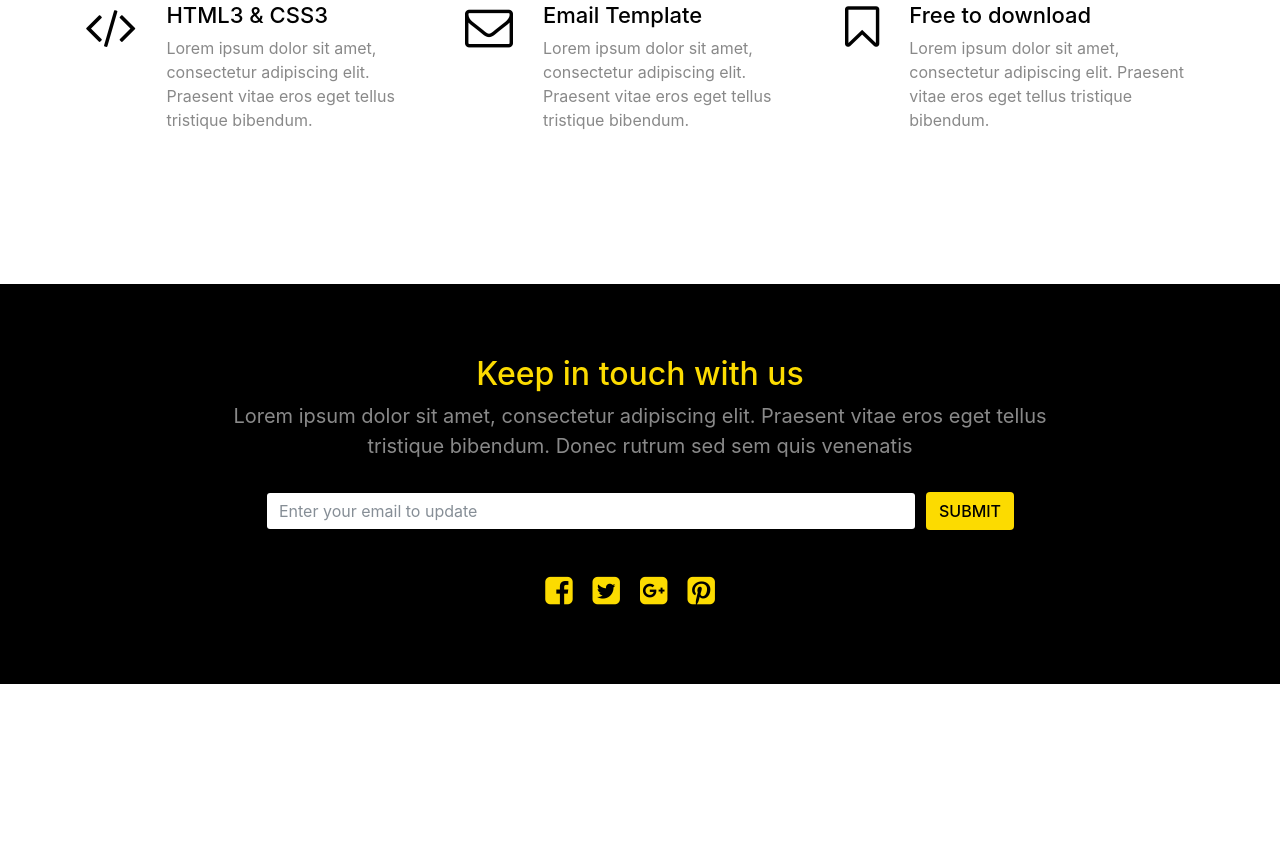
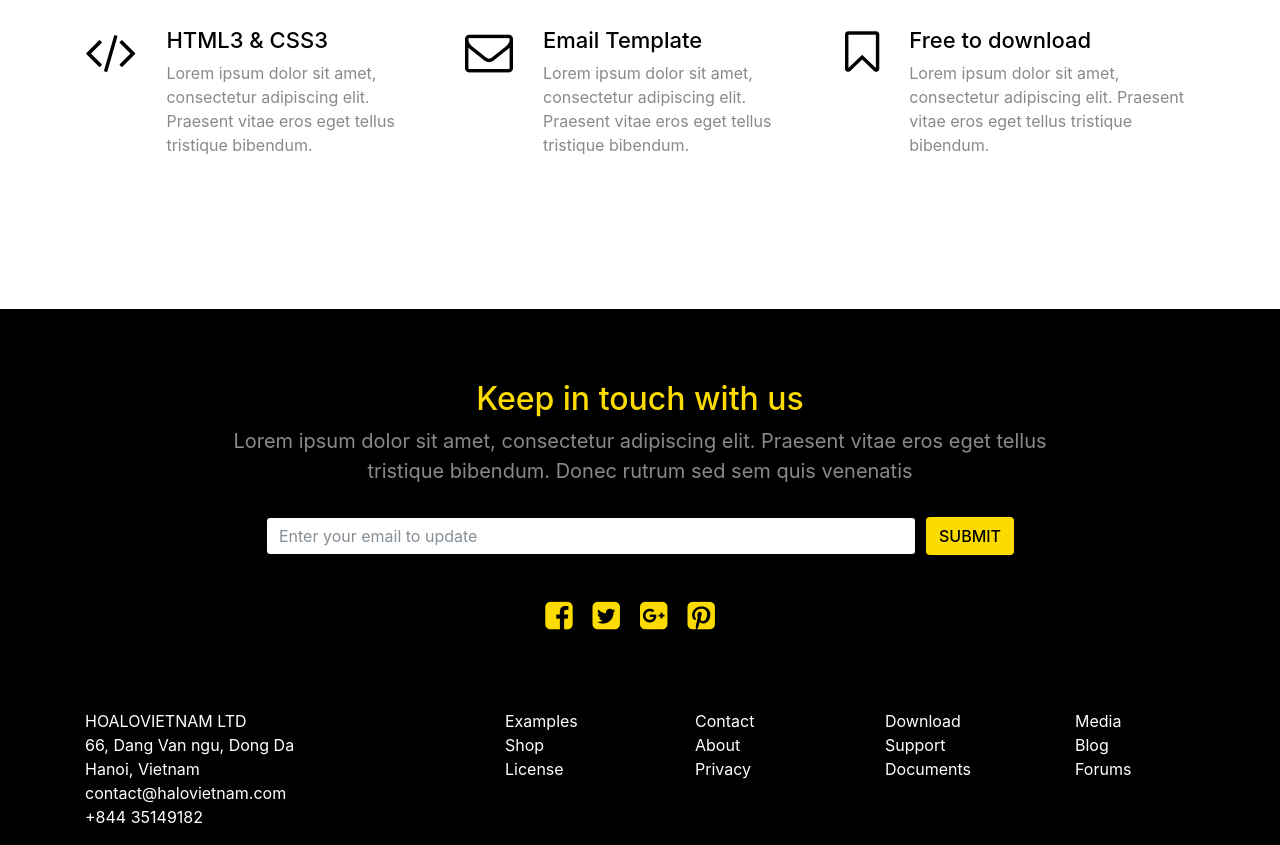
Before and after one commit to fishergio/test-intagono-spg, a website: page app/index.html in a window 1280 px wide. Shown: the part 969-1814 px from the top of the page. Before the commit the page ends 1653 px from the top, so only its background shows below. Drawn offline with Linux system fonts and the light colour scheme.

Commit message:
estilos del navbar

```diff
--- a/app/index.html
+++ b/app/index.html
@@ -15,7 +15,8 @@
   <nav class="navbar navbar-light navbar-expand-md bg-faded justify-content-center">
     <div class="container">
       <a href="/" class="navbar-brand d-flex w-50 mr-auto">
-					<i class="fa fa-facebook"></i>	tinyone</a>
+        <img src="./img/tinyone.png" alt="">
+				</a>
       <button class="navbar-toggler" type="button" data-toggle="collapse" data-target="#collapsingNavbar3">
 					<span class="navbar-toggler-icon"></span>
 				</button>
@@ -46,8 +47,8 @@
             <div class="col-md-6 hidden-sm-down">
               <div class="carousel-caption">
                 <h3 class="caption-title">Inspire your inspiration</h3>
-                <p class="caption-resume">Simple to use for your app, products showcase and your inspiration</p>
-                <p class="caption-descrip">Lorem ipsum dolor sit amet, consectetur adipiscing elit. Praesent vitae eros eget tellus tristique bibendum.
+                <p class="caption-resume animated bounce">Simple to use for your app, products showcase and your inspiration</p>
+                <p class="caption-descrip animated bounce">Lorem ipsum dolor sit amet, consectetur adipiscing elit. Praesent vitae eros eget tellus tristique bibendum.
                   Donec rutrum sed sem quis venenatis. Proin viverra risus a eros volutpat tempor. In quis arcu et eros porta
                   lobortis sit</p>
                 <div class="social-list">
@@ -58,7 +59,7 @@
                 </div>
               </div>
             </div>
-            <div class="col-md-6 caption-img">
+            <div class="col-md-6 caption-img animated bounceInRight">
               <img class="d-block img-fluid pull-right" src="./img/ipad.png" alt="First slide" width="250px">
             </div>
           </div>
@@ -72,7 +73,7 @@
     </div>
   </div>
 
-  <section class="features">
+  <section class="features bounce">
     <div class="container">
       <div class="features-head text-center">
         <h2 class="head-title">Tinyone features</h4>
@@ -133,7 +134,7 @@
     </div>
   </section>
 
-  <section class="suscribe">
+  <section class="suscribe animated fadeInDown">
     <div class="container">
       <div class="suscribe-head text-center">
         <h2 class="suscribe-title">Keep in touch with us</h4>
@@ -157,6 +158,52 @@
     </div>
     </div>
   </section>
+
+  <footer class="footer">
+    <div class="container">
+      <div class="row">
+        <div class="col-sm-12 col-md-4">
+          <address>
+            <span>HOALOVIETNAM LTD</span><br>
+            <span>66, Dang Van ngu, Dong Da</span><br>
+            <span>Hanoi, Vietnam</span><br>
+            <span>contact@halovietnam.com</span><br>
+            <span>+844 35149182</span>
+          </address>
+        </div>
+        <div class="col-sm-6 col-md-2">
+          <ul class="footer-list">
+            <li class="link"><a href="">Examples</a></li>
+            <li class="link"><a href="">Shop</a></li>
+            <li class="link"><a href="">License</a></li>
+          </ul>
+        </div>
+        <div class="col-sm-6 col-md-2">
+          <ul class="footer-list">
+            <li class="link"><a href="">Contact</a></li>
+            <li class="link"><a href="">About</a></li>
+            <li class="link"><a href="">Privacy</a></li>
+          </ul>
+        </div>
+        <div class="col-md-2">
+          <ul class="footer-list">
+            <li class="link"><a href="">Download</a></li>
+            <li class="link"><a href="">Support</a></li>
+            <li class="link"><a href="">Documents</a></li>
+          </ul>
+        </div>
+        <div class="col-md-2">
+          <ul class="footer-list">
+            <li class="link"><a href="">Media</a></li>
+            <li class="link"><a href="">Blog</a></li>
+            <li class="link"><a href="">Forums</a></li>
+          </ul>
+        </div>
+      </div>
+    </div>
+  </footer>
+
+
   <script src="./lib/bootstrap/js/jquery.min.js"></script>
   <script src="./lib/bootstrap/js/bootstrap.min.js"></script>
 </body>
--- a/app/scss/estilos.scss
+++ b/app/scss/estilos.scss
@@ -9,6 +9,21 @@ $fontDef: 16px;
 
 .header {
     background-color: $yellowColor;
+    .navbar{
+        padding-top: 20px;
+        .navbar-collapse {
+            .nav-item .nav-link{
+                color: $textPrimary;
+                font-size: 20px;
+                padding: 0 1.5em;
+                transition: all .3s ease-in-out;
+                &:hover {
+                   opacity: .8;
+                }
+            }
+
+        }
+    }
 }
 
 .carousel {
@@ -150,3 +165,16 @@ $fontDef: 16px;
         }
     }
 }
+
+.footer {
+    color: #fff;
+    background-color: $textPrimary;
+    .footer-list {
+        list-style: none;
+        .link a{
+            color: #fff;
+            font-size: $fontDef;
+            text-decoration: none;
+        }
+    }
+}
```
Also changed, not shown: app/img/tinyone.png (added), app/lib/css/estilos.css, dist/index.html.
